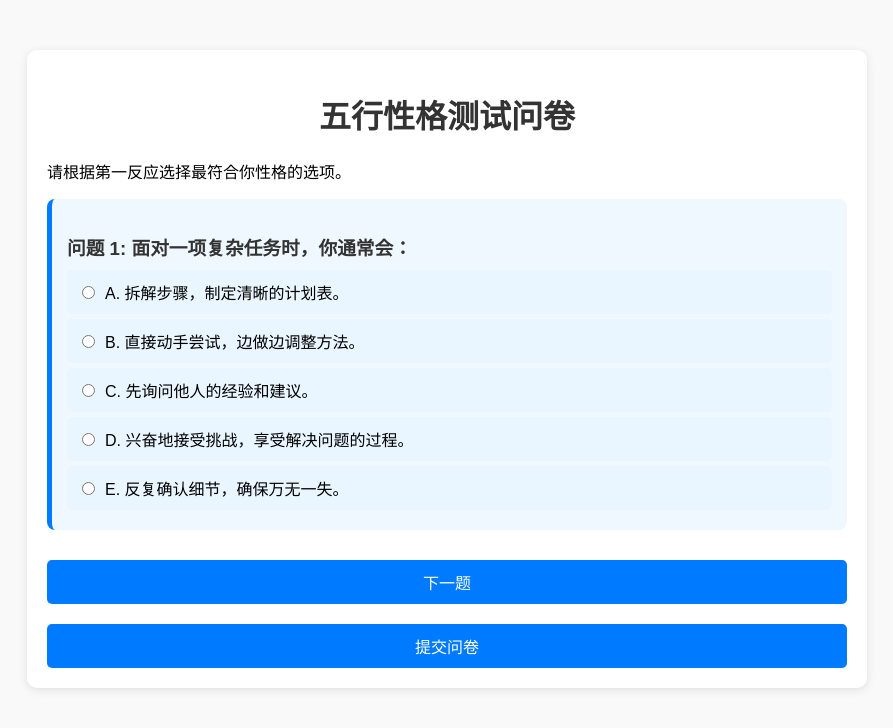
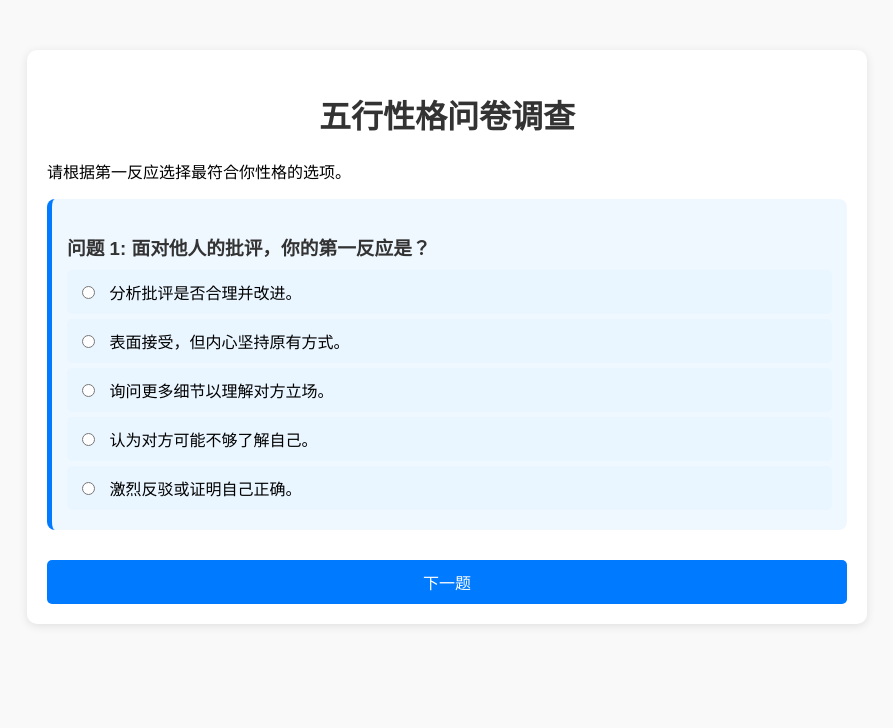
Before and after one commit to dylan224/FiveElementQuiz1, a plain HTML site: page index.html in a window 1280 px wide. Shown: the whole page, without its empty margins (193-1086 px from the left). Drawn offline with Linux system fonts and the light colour scheme.

Commit message:
Add files via upload

```diff
--- a/index.html
+++ b/index.html
@@ -3,18 +3,15 @@
 <head>
     <meta charset="UTF-8">
     <meta name="viewport" content="width=device-width, initial-scale=1.0">
-  <title>五行性格测试问卷</title>
+    <title>问卷调查</title>
     <link rel="stylesheet" href="style.css">
 </head>
 <body>
     <div class="container">
-    <h1>五行性格测试问卷</h1>
+        <h1>五行性格问卷调查</h1>
         <p>请根据第一反应选择最符合你性格的选项。</p>
-    <form id="quiz-form">
         <div id="questions-container"></div>
-      <button type="button" class="submit-btn" onclick="submitQuiz()">提交问卷</button>
-    </form>
-    <div id="result" class="result" style="display: none;"></div>
+        <div id="result" style="display: none;"></div>
     </div>
     <script src="script.js"></script>
 </body>
--- a/script.js
+++ b/script.js
@@ -201,7 +201,18 @@ const questions = [
     ]
   }
 ];
-// 打乱问题顺序的函数
+
+
+// 用于打乱数组顺序的函数
+function shuffleArray(array) {
+  for (let i = array.length - 1; i > 0; i--) {
+    const j = Math.floor(Math.random() * (i + 1));
+    [array[i], array[j]] = [array[j], array[i]];
+  }
+  return array;
+}
+
+// 用于打乱数组顺序的函数
 function shuffleArray(array) {
   for (let i = array.length - 1; i > 0; i--) {
     const j = Math.floor(Math.random() * (i + 1));
@@ -221,8 +232,8 @@ function renderQuestion(index) {
   const questionsContainer = document.getElementById("questions-container");
   questionsContainer.innerHTML = ''; // 清空容器
 
-  if (index < questions.length) {
-    const q = questions[index];
+  if (index < shuffledQuestions.length) {
+    const q = shuffledQuestions[index];
     const questionDiv = document.createElement("div");
     questionDiv.classList.add("question");
 
@@ -231,17 +242,20 @@ function renderQuestion(index) {
     questionTitle.textContent = `问题 ${index + 1}: ${q.question}`;
     questionDiv.appendChild(questionTitle);
 
+    // 打乱选项顺序
+    const shuffledOptions = shuffleArray([...q.options]);
+
     // 问题选项
     const optionsDiv = document.createElement("div");
     optionsDiv.classList.add("options");
-    q.options.forEach(option => {
+    shuffledOptions.forEach(option => {
       const optionLabel = document.createElement("label");
       const optionInput = document.createElement("input");
       optionInput.type = "radio";
       optionInput.name = `question-${index + 1}`;
       optionInput.value = option[0]; // 选项的字母A/B/C/D/E
       optionLabel.appendChild(optionInput);
-      optionLabel.appendChild(document.createTextNode(option));
+      optionLabel.appendChild(document.createTextNode(option.slice(2))); // 去掉标号
       optionsDiv.appendChild(optionLabel);
     });
 
@@ -250,7 +264,7 @@ function renderQuestion(index) {
 
     // 显示"下一题"按钮
     const nextButton = document.createElement("button");
-    nextButton.textContent = index < questions.length - 1 ? "下一题" : "提交问卷";
+    nextButton.textContent = index < shuffledQuestions.length - 1 ? "下一题" : "提交问卷";
     nextButton.classList.add("submit-btn");
     nextButton.onclick = () => nextQuestion();
     questionsContainer.appendChild(nextButton);
@@ -263,7 +277,7 @@ function nextQuestion() {
   if (selectedOption) {
     userAnswers.push(selectedOption.value); // 保存选择
     currentQuestionIndex++;
-    if (currentQuestionIndex < questions.length) {
+    if (currentQuestionIndex < shuffledQuestions.length) {
       renderQuestion(currentQuestionIndex);
     } else {
       showResults();
@@ -301,6 +315,10 @@ function showResults() {
       <li>土（E）: ${totalScores['E']} 分</li>
     </ul>
   `;
+
+  // 隐藏问题容器
+  const questionsContainer = document.getElementById("questions-container");
+  questionsContainer.style.display = "none";
 }
 
 // 在初始化时打乱问题顺序并显示第一个问题
```
Lines whose indentation alone changed are shown as unchanged.
